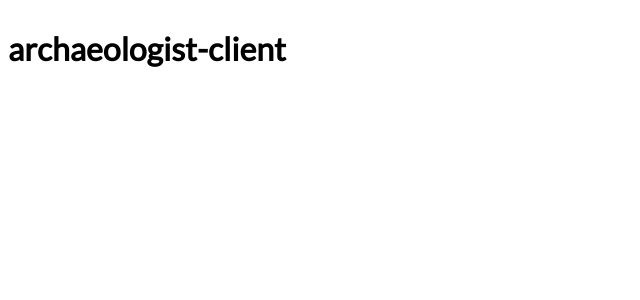
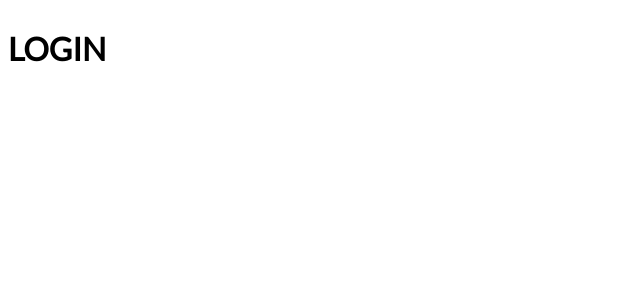
Before and after one commit to AlexsandroSA/archaeologist-client, a React (Create React App) app: page / in a window 1280 px wide. Shown: the top 300 px of the page, without its empty margins (0-640 px from the left). Built offline with nearby package versions, Linux system fonts and the light colour scheme.

Commit message:
feature(router): Config app router

```diff
--- a/package.json
+++ b/package.json
@@ -6,6 +6,7 @@
     "axios": "0.19.0",
     "react": "16.11.0",
     "react-dom": "16.11.0",
+    "react-router-dom": "5.1.2",
     "react-scripts": "3.2.0",
     "styled-components": "4.4.0"
   },
--- a/src/App.js
+++ b/src/App.js
@@ -1,9 +1,10 @@
 import React from 'react';
+import AppRouter from './AppRouter';
 import GlobalStyle from './App.styles';
 
 const App = () => (
     <>
-        <h1>archaeologist-client</h1>
+        <AppRouter />
         <GlobalStyle />
     </>
 );
--- /dev/null
+++ b/src/AppRouter.js
@@ -0,0 +1,15 @@
+import React from 'react';
+import { BrowserRouter as Router, Route, Switch } from 'react-router-dom';
+
+import router from './router';
+
+const AppRouter = () => (
+    <Router>
+        <Switch>
+            <Route exact path={router.LOGIN} component={() => <h1>LOGIN</h1>} />
+            <Route path="*" component={() => <h1>NOT FOUND</h1>} />
+        </Switch>
+    </Router>
+);
+
+export default AppRouter;
--- /dev/null
+++ b/src/router/index.js
@@ -0,0 +1,3 @@
+export default {
+    LOGIN: '/',
+};
```
Also changed, not shown: src/pages/index.js (added), 1 other file (tests, documents, lock files or other folders).
